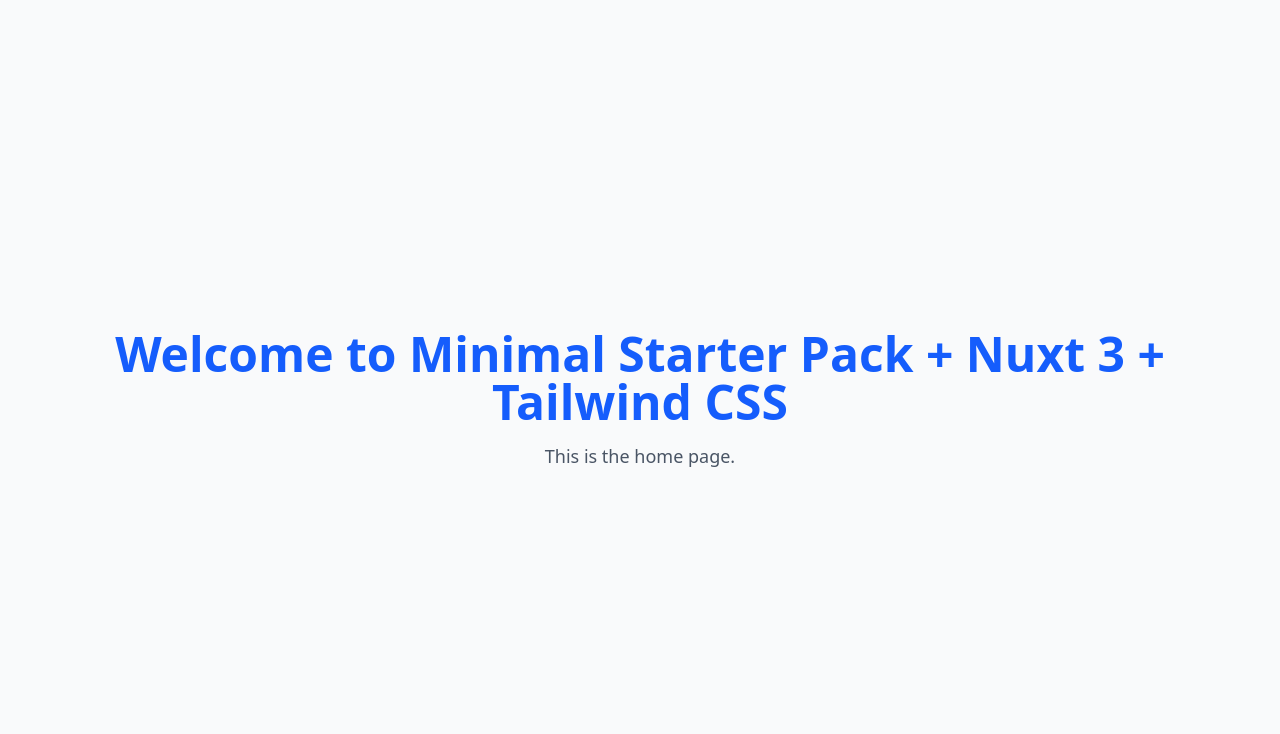
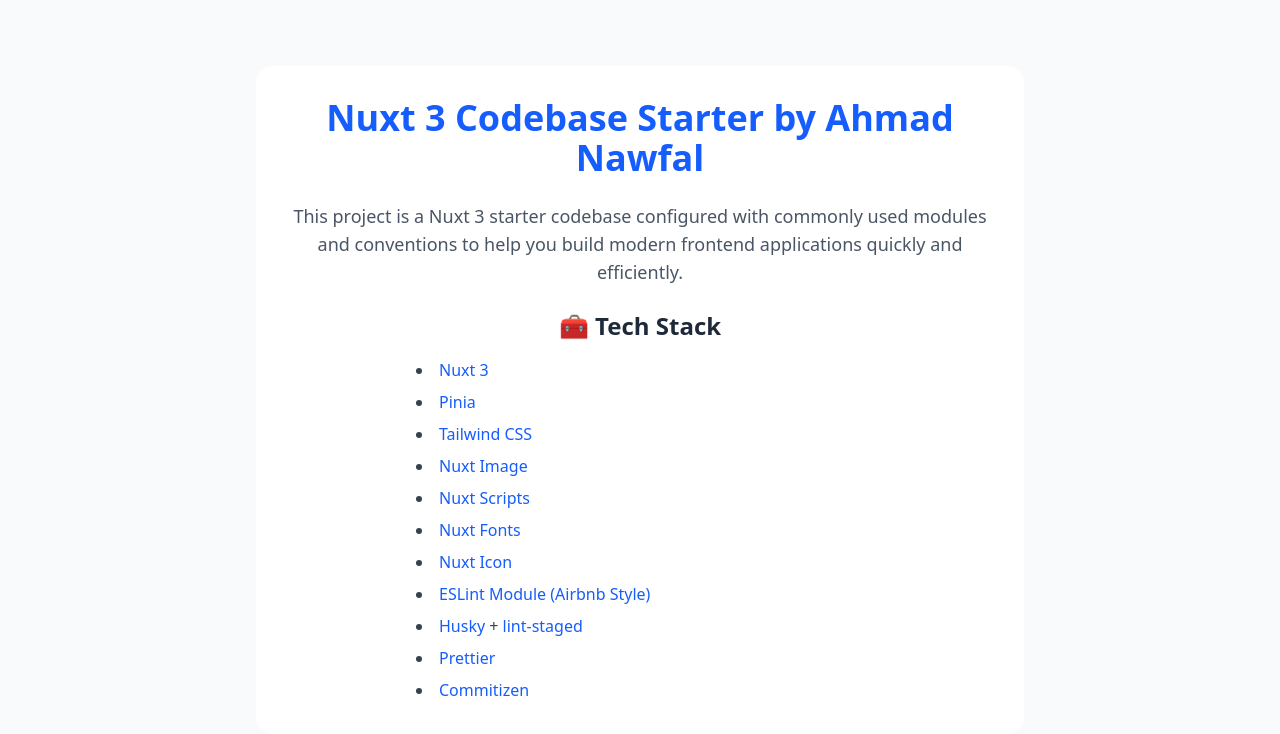
Before and after one commit to ahmadnawfal-hwg/fe-web-its, a Nuxt app: page / in a window 1280 px wide. Shown: the top 734 px of the page. Built offline with nearby package versions, Linux system fonts and the light colour scheme.

Commit message:
fix(eslint.config.mjs): vue html indent off

```diff
--- a/eslint.config.mjs
+++ b/eslint.config.mjs
@@ -86,6 +86,6 @@ export default withNuxt({
     '@typescript-eslint/no-unused-vars': ['warn', { argsIgnorePattern: '^_' }],
     '@typescript-eslint/no-explicit-any': 'off',
     '@typescript-eslint/explicit-module-boundary-types': 'off',
-    'vue/html-indent': ['error', 2],
+    'vue/html-indent': 'off',
   },
 });
--- a/pages/index.vue
+++ b/pages/index.vue
@@ -1,10 +1,117 @@
 <template>
-  <div
-    class="min-h-screen flex flex-col items-center justify-center bg-gray-50 text-center px-4"
-  >
-    <h1 class="text-3xl md:text-5xl font-bold text-blue-600 mb-4">
-      Welcome to Minimal Starter Pack + Nuxt 3 + Tailwind CSS
-    </h1>
-    <p class="text-lg text-gray-600">This is the home page.</p>
+  <div class="min-h-screen bg-gray-50 flex items-center justify-center px-4">
+    <div class="max-w-3xl w-full bg-white rounded-2xl p-8 text-center">
+      <h1 class="text-3xl md:text-4xl font-bold text-blue-600 mb-6">
+        Nuxt 3 Codebase Starter by Ahmad Nawfal
+      </h1>
+      <p class="text-gray-600 text-lg mb-6">
+        This project is a Nuxt 3 starter codebase configured with commonly used
+        modules and conventions to help you build modern frontend applications
+        quickly and efficiently.
+      </p>
+
+      <h2 class="text-2xl font-semibold text-gray-800 mb-4">🧰 Tech Stack</h2>
+      <ul
+        class="list-disc list-inside text-left mx-auto max-w-md text-gray-700 space-y-2"
+      >
+        <li>
+          <a
+            href="https://nuxt.com"
+            target="_blank"
+            class="text-blue-600 hover:underline"
+            >Nuxt 3</a
+          >
+        </li>
+        <li>
+          <a
+            href="https://pinia.vuejs.org/"
+            target="_blank"
+            class="text-blue-600 hover:underline"
+            >Pinia</a
+          >
+        </li>
+        <li>
+          <a
+            href="https://tailwindcss.com/"
+            target="_blank"
+            class="text-blue-600 hover:underline"
+            >Tailwind CSS</a
+          >
+        </li>
+        <li>
+          <a
+            href="https://image.nuxt.com/"
+            target="_blank"
+            class="text-blue-600 hover:underline"
+            >Nuxt Image</a
+          >
+        </li>
+        <li>
+          <a
+            href="https://github.com/nuxt-modules/scripts"
+            target="_blank"
+            class="text-blue-600 hover:underline"
+            >Nuxt Scripts</a
+          >
+        </li>
+        <li>
+          <a
+            href="https://github.com/nuxt-modules/fonts"
+            target="_blank"
+            class="text-blue-600 hover:underline"
+            >Nuxt Fonts</a
+          >
+        </li>
+        <li>
+          <a
+            href="https://github.com/nuxt-modules/icon"
+            target="_blank"
+            class="text-blue-600 hover:underline"
+            >Nuxt Icon</a
+          >
+        </li>
+        <li>
+          <a
+            href="https://github.com/nuxt-modules/eslint"
+            target="_blank"
+            class="text-blue-600 hover:underline"
+            >ESLint Module (Airbnb Style)</a
+          >
+        </li>
+        <li>
+          <a
+            href="https://typicode.github.io/husky/"
+            target="_blank"
+            class="text-blue-600 hover:underline"
+            >Husky</a
+          >
+          +
+          <a
+            href="https://github.com/okonet/lint-staged"
+            target="_blank"
+            class="text-blue-600 hover:underline"
+            >lint-staged</a
+          >
+        </li>
+        <li>
+          <a
+            href="https://prettier.io/"
+            target="_blank"
+            class="text-blue-600 hover:underline"
+            >Prettier</a
+          >
+        </li>
+        <li>
+          <a
+            href="https://github.com/commitizen/cz-cli"
+            target="_blank"
+            class="text-blue-600 hover:underline"
+            >Commitizen</a
+          >
+        </li>
+      </ul>
+    </div>
   </div>
 </template>
+
+<script setup lang="ts"></script>
```
Also changed, not shown: 1 other file (tests, documents, lock files or other folders).
